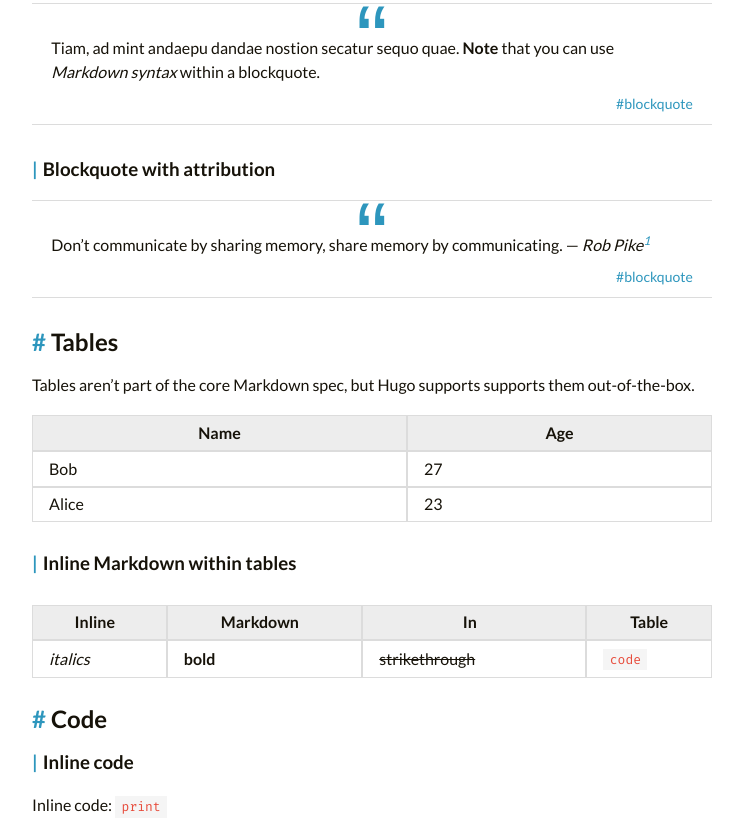
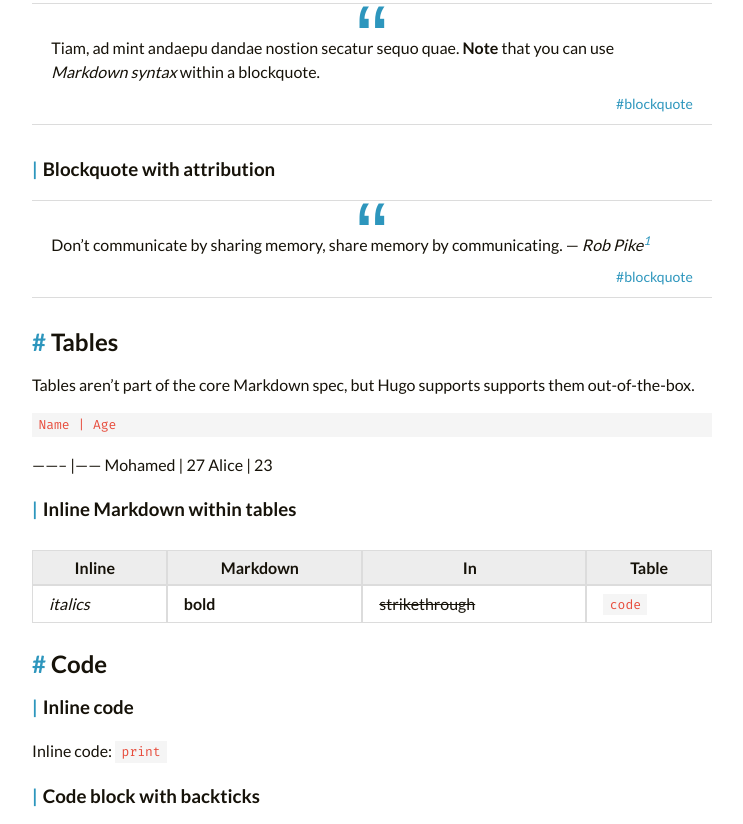
Before and after one commit to mohamedherak/mohamedherak.github.io, a plain HTML site: page markdown-syntax/index.html in a window 1280 px wide. Shown: the part 1434-2258 px from the top of the page, without its empty margins (268-1011 px from the left). Drawn offline with Linux system fonts and the light colour scheme.

Commit message:
'mohamed'

```diff
--- a/markdown-syntax/index.html
+++ b/markdown-syntax/index.html
@@ -36,7 +36,7 @@
                 "url": "\/cover.png",
                 "width":  800 ,
                 "height":  600
-            },"genre": "posts","keywords": "markdown, css, html","wordcount":  490 ,
+            },"genre": "posts","keywords": "markdown, css, html","wordcount":  495 ,
         "url": "\/markdown-syntax\/","datePublished": "2019-12-01T21:57:40\x2b08:00","dateModified": "2020-01-01T16:45:40\x2b08:00","license": "This work is licensed under a Creative Commons Attribution-NonCommercial 4.0 International License.","publisher": {
                 "@type": "Organization",
                 "name": "xxxx",
@@ -98,7 +98,7 @@
                                 </a>
                             </span></span></div>
             <div class="post-meta-line"><i class="far fa-calendar-alt fa-fw"></i><time datetime=2019-12-01>2019-12-01</time>&nbsp;
-                <i class="fas fa-pencil-alt fa-fw"></i>about 490 words&nbsp;
+                <i class="fas fa-pencil-alt fa-fw"></i>about 495 words&nbsp;
                 <i class="far fa-clock fa-fw"></i>3 min&nbsp;</div>
         </div><div class="featured-image"><img src="/svg/loading.min.svg" data-sizes="auto" data-src="/images/markdown.png" alt="featured image" title="featured image" class="lazyload">
 </div><div class="toc" id="toc-auto">
@@ -200,24 +200,11 @@ in-line changes such as annotations and abbreviations.</p>
 </blockquote>
 <h2 id="tables">Tables</h2>
 <p>Tables aren&rsquo;t part of the core Markdown spec, but Hugo supports supports them out-of-the-box.</p>
-<table>
-<thead>
-<tr>
-<th>Name</th>
-<th>Age</th>
-</tr>
-</thead>
-<tbody>
-<tr>
-<td>Bob</td>
-<td>27</td>
-</tr>
-<tr>
-<td>Alice</td>
-<td>23</td>
-</tr>
-</tbody>
-</table>
+<pre><code>Name | Age
+</code></pre>
+<p>&mdash;&mdash;&ndash; |&mdash;&mdash;
+Mohamed | 27
+Alice  | 23</p>
 <h3 id="inline-markdown-within-tables">Inline Markdown within tables</h3>
 <table>
 <thead>
```
Also changed, not shown: 1 other file.
